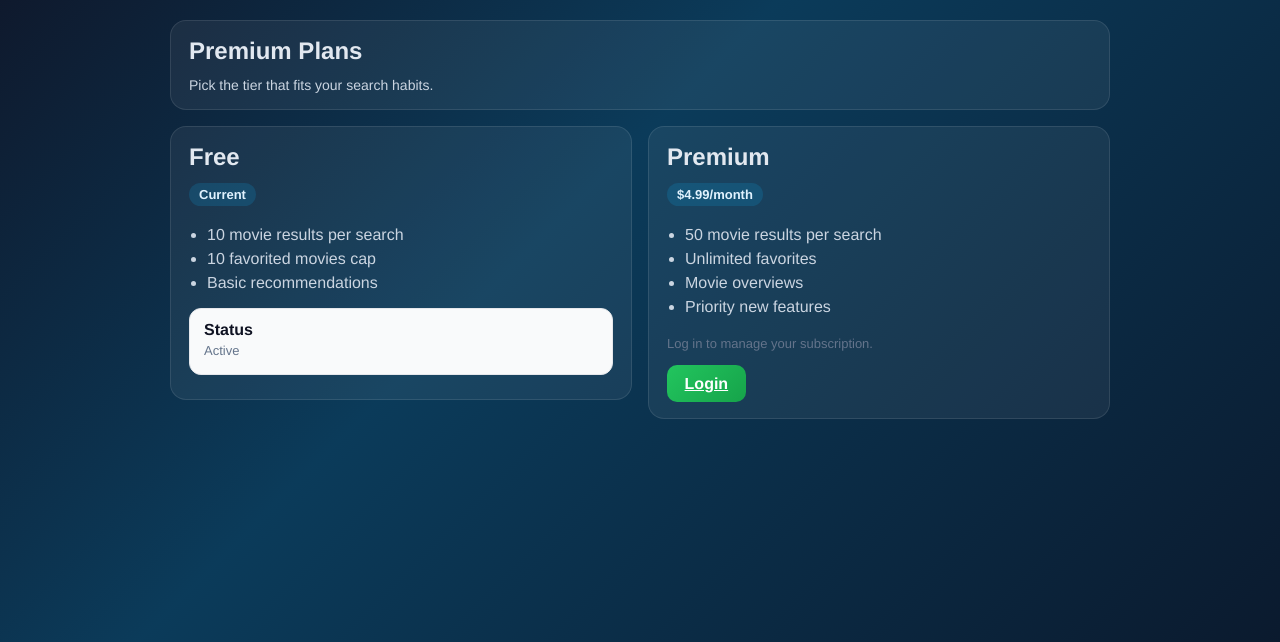
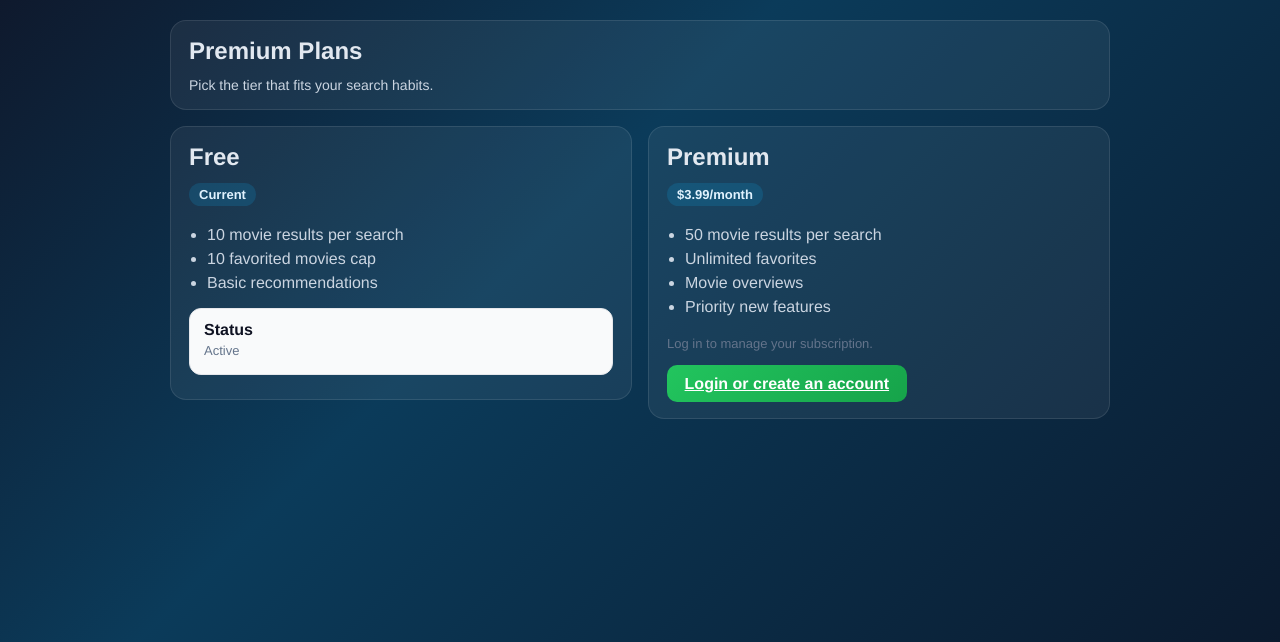
Before and after one commit to jguan2020/ai-movie-rec-fastapi, a FastAPI app: page /premium in a window 1280 px wide. Shown: the part 53-695 px from the top of the page. Run offline with FastAPI, Linux system fonts and the light colour scheme; some libraries are stand-ins or nearby versions.

Commit message:
Version 1.0.3 Refined premium page and search page

```diff
--- a/main.py
+++ b/main.py
@@ -35,7 +35,7 @@ USER_DATABASE_URL = os.getenv("USER_DATABASE_URL")
 FAVORITES_DATABASE_URL = os.getenv("FAVORITES_DATABASE_URL")
 IS_PREMIUM_DATABASE_URL = os.getenv("IS_PREMIUM_DATABASE_URL")
 TIER_ONE_STRIPE_ID = os.getenv("TIER_ONE_STRIPE_ID", "")
-PREMIUM_PRICE_TEXT = os.getenv("PREMIUM_PRICE_TEXT", "$4.99/month")
+PREMIUM_PRICE_TEXT = os.getenv("PREMIUM_PRICE_TEXT", "$3.99/month")
 STRIPE_SECRET_KEY = os.getenv("STRIPE_SECRET_KEY", "")
 STRIPE_PUBLISHABLE_KEY = os.getenv("STRIPE_PUBLISHABLE_KEY", "")
 STRIPE_WEBHOOK_SECRET = os.getenv("STRIPE_WEBHOOK_SECRET", "")
--- a/templates/index.html
+++ b/templates/index.html
@@ -159,6 +159,7 @@
           <div class="results-summary">Showing {{ results_count }} result(s).</div>
         {% else %}
           <div class="results-summary results-locked">
+            <a class="overview-link" href="/premium">
               <span class="lock-icon" aria-hidden="true">
                 <svg viewBox="0 0 24 24">
                   <rect x="5" y="10" width="14" height="10" rx="2"></rect>
@@ -166,7 +167,9 @@
                   <path d="M12 14v2"></path>
                 </svg>
               </span>
-            <span>Join to see all results. Only showing 10.</span>
+              <span>Join to see all results.</span>
+            </a>
+            <span>Only showing 10.</span>
           </div>
         {% endif %}
         {% for group in grouped_results %}
--- a/templates/premium.html
+++ b/templates/premium.html
@@ -90,7 +90,7 @@
           {% if not current_user %}
             <div class="auth-cta">
               <p class="meta">Log in to manage your subscription.</p>
-              <a class="primary" href="/login">Login</a>
+              <a class="primary" href="/login">Login or create an account</a>
             </div>
           {% elif is_premium %}
             <div class="result-card">
```
Lines whose indentation alone changed are shown as unchanged.
